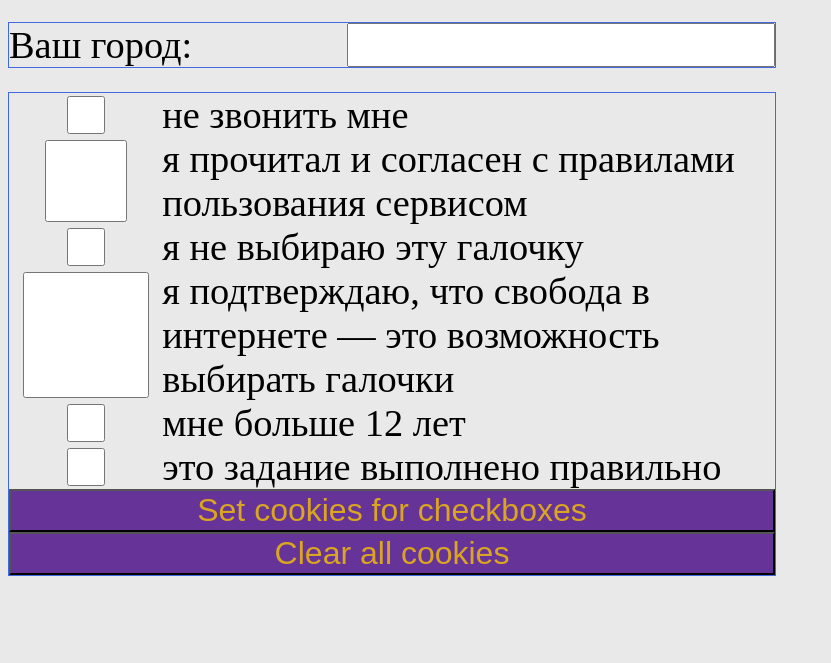
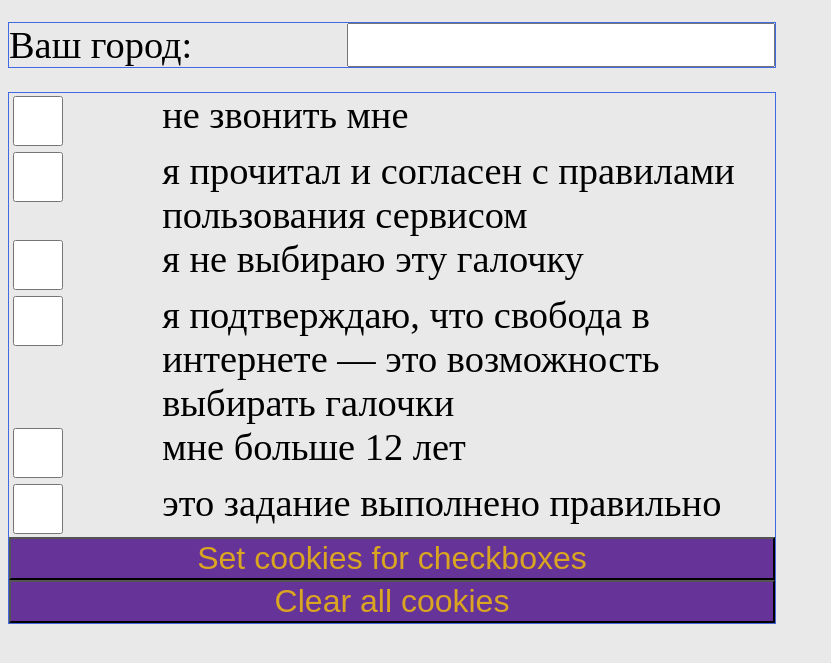
Before and after one commit to bobruk76/C3.9, a plain HTML site: page index.html in a window 1280 px wide. Shown: the part 73-736 px from the top of the page, without its empty margins (0-831 px from the left). Drawn offline with nearby package versions, Linux system fonts and the light colour scheme.

Commit message:
checkbox size

```diff
--- a/css/styles.css
+++ b/css/styles.css
@@ -44,6 +44,11 @@ input[type="checkbox"][readonly] {
   pointer-events: none;
 }
 
+input[type="checkbox"] {
+  width: 50px;
+  height: 50px;
+}
+
 .action-btn{
   grid-column: 1 / 4;
   background-color: rebeccapurple;
```
